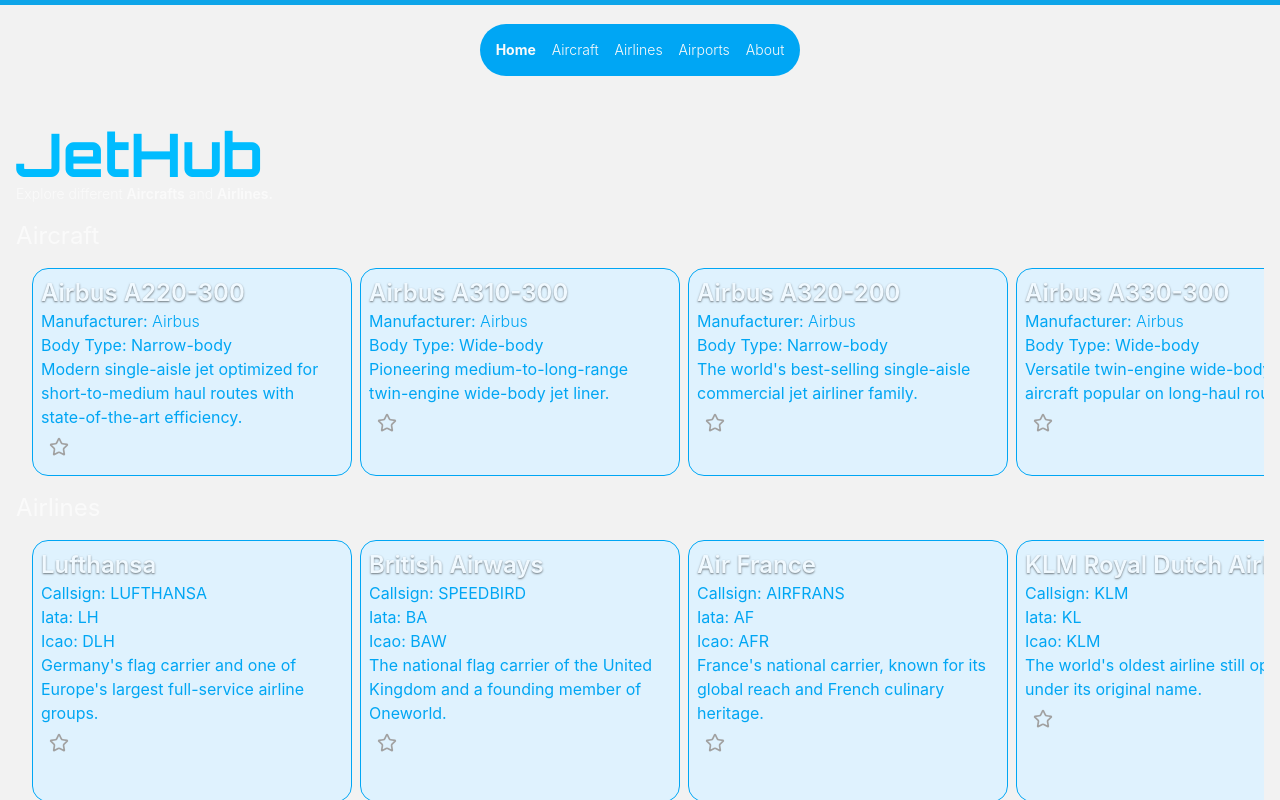
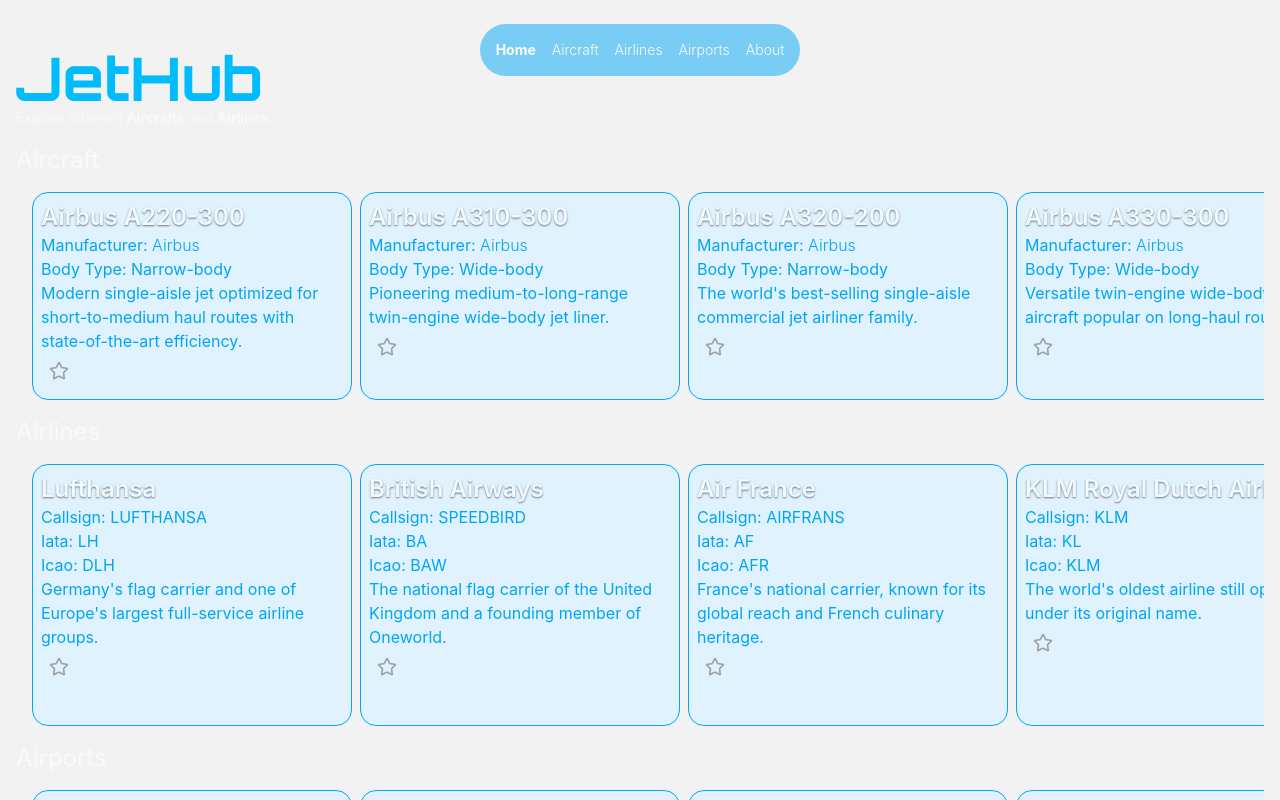
Before and after one commit to sandro-dev26/jethub, a React (Vite) app: page / in a window 1280 px wide. Shown: the top 800 px of the page. Built offline with nearby package versions, Linux system fonts and the light colour scheme.

Commit message:
Updated navbar ui

```diff
--- a/src/components/Footer.tsx
+++ b/src/components/Footer.tsx
@@ -2,7 +2,7 @@ import { Link } from "react-router";
 
 function Footer() {
   return (
-    <footer className="flex w-full items-center justify-center my-8">
+    <footer className="flex w-full items-center justify-center mt-8 bg-sky-600 border-sky-500 border-t-4 pt-8 pb-16">
       <p className="w-[80%] text-center text-sm font-light font-sans text-neutral-800 dark:text-neutral-100 hover:dark:text-neutral-300 hover:text-neutral-500">
         This is a free, non-commercial, open-source web app dedicated to
         aviation. JetHub is not affiliated with or endorsed by any airline,
--- a/src/components/Navbar.tsx
+++ b/src/components/Navbar.tsx
@@ -1,28 +1,11 @@
-import { motion, useScroll } from "motion/react";
 import { NavLink } from "react-router";
 
 function Navbar() {
   const pages = ["Home", "Aircraft", "Airlines", "Airports", "About"];
 
-  const { scrollYProgress } = useScroll();
-
   return (
-    <nav className="flex items-center justify-center mt-4">
-      <div className="flex items-center justify-around gap-4 p-4 mt-2 rounded-full transition-all duration-200 bg-sky-500 text-neutral-50 hover:bg-sky-600">
-        <motion.div
-          id="scroll-indicator"
-          style={{
-            scaleX: scrollYProgress,
-            position: "fixed",
-            top: 0,
-            left: 0,
-            right: 0,
-            height: 5,
-            originX: 0,
-            backgroundColor: "#0ea5e9",
-            zIndex: 9999,
-          }}
-        />
+    <nav className="fixed bottom-0 left-0 flex items-center justify-center mt-4 w-full md:w-max md:top-0 md:bottom-auto md:inset-x-0 md:mx-auto z-50">
+      <div className="flex items-center justify-around gap-4 p-4 mt-2 w-full md:rounded-full transition-all duration-200 bg-sky-500/50 backdrop-blur-xs text-neutral-50 hover:bg-sky-600">
         {pages.map((item) => (
           <NavLink
             key={item}
```
